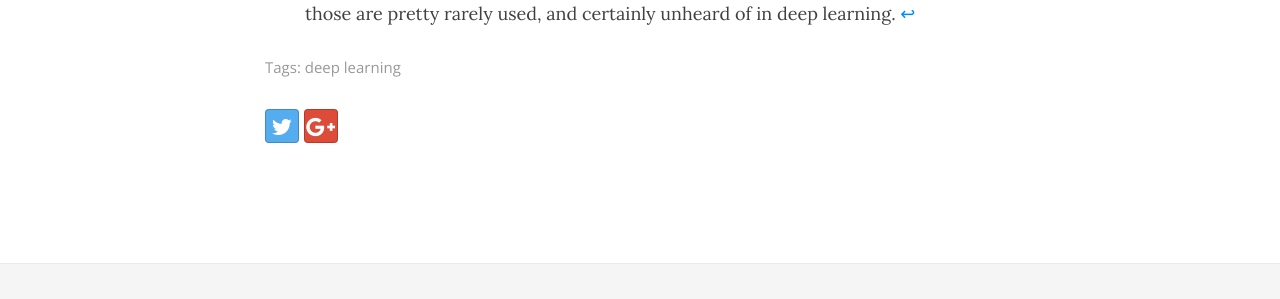
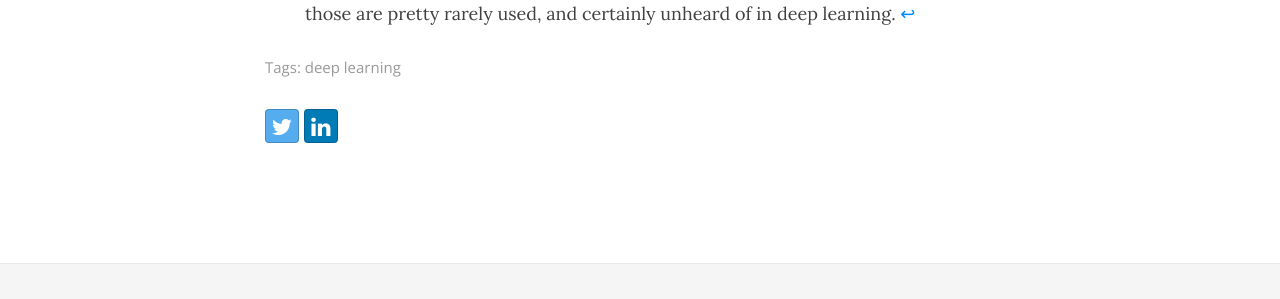
Before and after one commit to knabenphysik/knabenphysik.github.io, a Jekyll site: the page built from _posts/2023-07-10-what-i-learned-from-ai-so-far.md, in a window 1280 px wide and 900 px high, scrolled down 1344 px. Shown: the part 403-702 px from the top of the window. Built offline with Jekyll 4.4.1, drawn with Linux system fonts in a browser that asks for light colours; nearby versions of some CDN libraries; formulas are drawn with MathJax 3; comment, search, counter and statistics services are not loaded.

```diff
--- a/_config.yml
+++ b/_config.yml
@@ -68,8 +68,8 @@ footer-links-active:
 share-links-active:
   twitter: true
   facebook: false
-  google: true
-  linkedin: false
+  google: false
+  linkedin: true
 
 # How to display the link to the website in the footer
 # Remove this if you don't want a link in the footer
```
